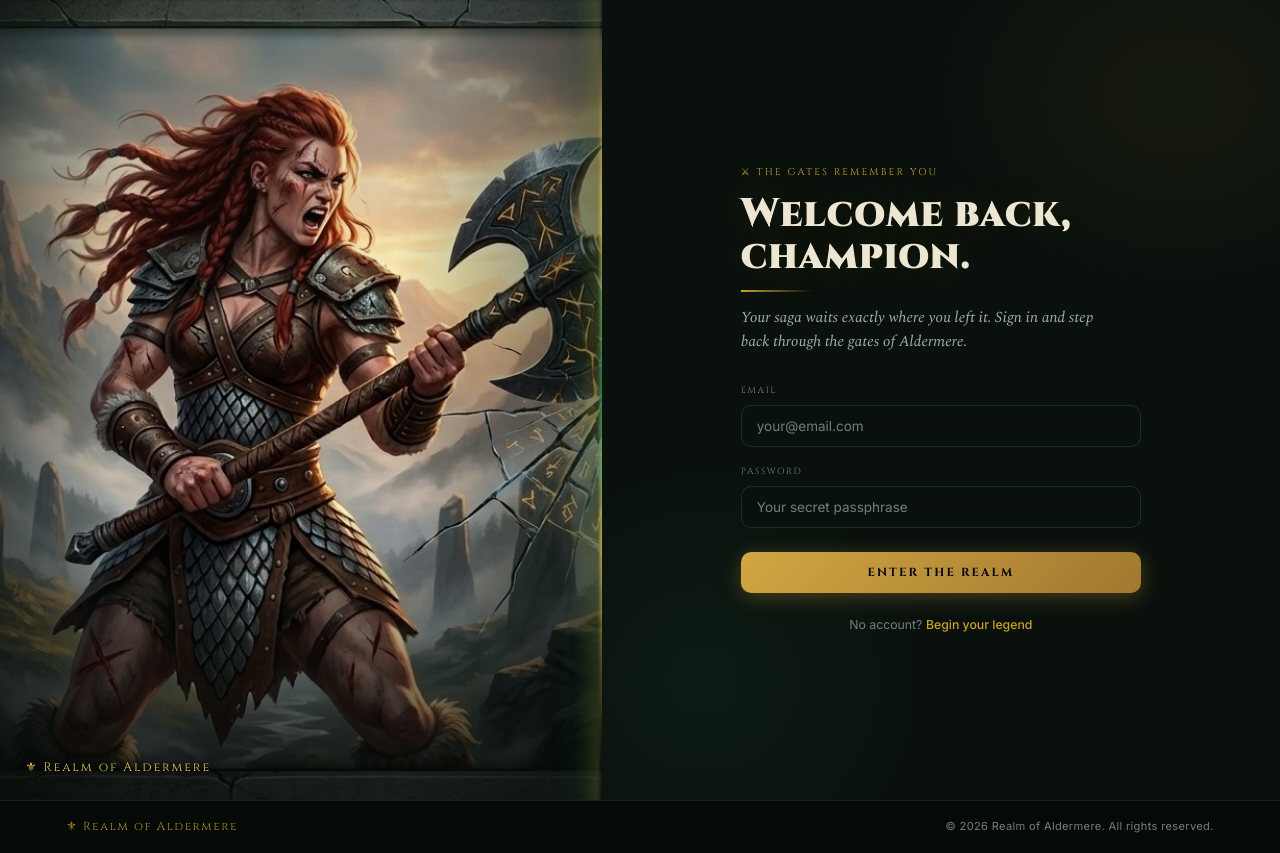
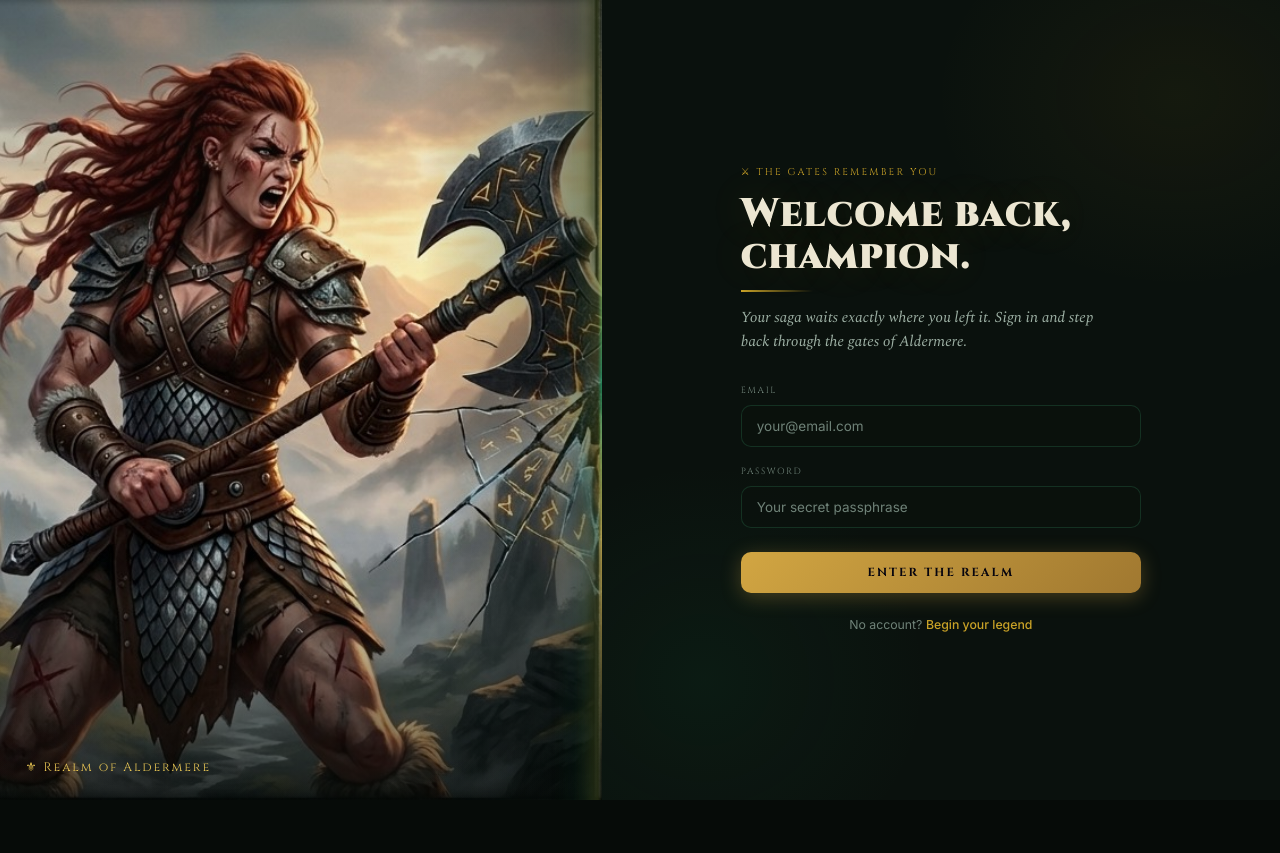
Before and after one commit to Leksa21/rpg-forum, a React (Vite) app in the folder client/: page /login in a window 1280 px wide. After the commit the page ends 800 px from the top, so only its background shows below. Built offline with nearby package versions, Linux system fonts and the light colour scheme.

Commit message:
fix: hide footer on auth pages + cleaner warrior crop
- SiteFooter returns null on /login and /register
- Re-crop auth hero inside the stone frame (full-bleed warrior + nature),
  higher quality; align rune-crack to the seam, lighten veil so the art pops

```diff
--- a/client/src/components/layout/SiteFooter.jsx
+++ b/client/src/components/layout/SiteFooter.jsx
@@ -1,6 +1,12 @@
+import { useLocation } from 'react-router-dom';
+
 const YEAR = new Date().getFullYear();
+const HIDDEN_ON = ['/login', '/register'];
 
 export default function SiteFooter() {
+  const { pathname } = useLocation();
+  if (HIDDEN_ON.includes(pathname)) return null;
+
   return (
     <footer className="site-footer">
       <div className="site-footer-inner">
--- a/client/src/styles/auth.css
+++ b/client/src/styles/auth.css
@@ -18,16 +18,16 @@
   position: absolute; inset: 0;
   background: url('/auth-hero.jpg') no-repeat;
   background-size: cover;
-  background-position: 62% center;
+  background-position: 78% center;
 }
-/* tint the art toward the emerald theme + darken the seam and base */
+/* light emerald tint + darken only the seam and base so the warrior stays vivid */
 .auth-hero-veil {
   position: absolute; inset: 0;
   background:
-    linear-gradient(90deg, rgba(6,11,8,0.45) 0%, transparent 20%, transparent 66%, rgba(6,11,8,0.55) 100%),
-    radial-gradient(130% 100% at 60% 35%, transparent 45%, rgba(6,11,8,0.55) 100%),
-    linear-gradient(0deg, rgba(6,11,8,0.7) 0%, transparent 38%),
-    linear-gradient(160deg, rgba(20,60,42,0.18) 0%, transparent 50%);
+    linear-gradient(90deg, transparent 0%, transparent 70%, rgba(6,11,8,0.5) 100%),
+    radial-gradient(135% 105% at 55% 38%, transparent 55%, rgba(6,11,8,0.42) 100%),
+    linear-gradient(0deg, rgba(6,11,8,0.62) 0%, transparent 34%),
+    linear-gradient(160deg, rgba(20,60,42,0.12) 0%, transparent 55%);
   pointer-events: none;
 }
 /* glowing rune-crack running down the dividing seam */
```
Also changed, not shown: client/public/auth-hero.jpg.
